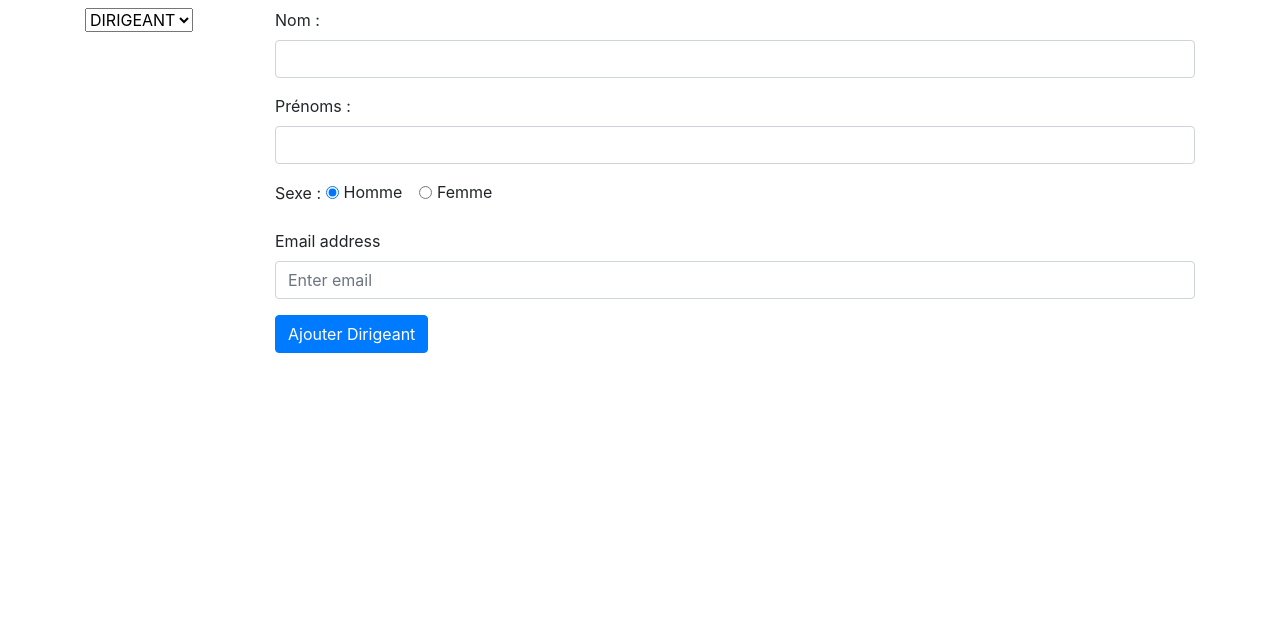
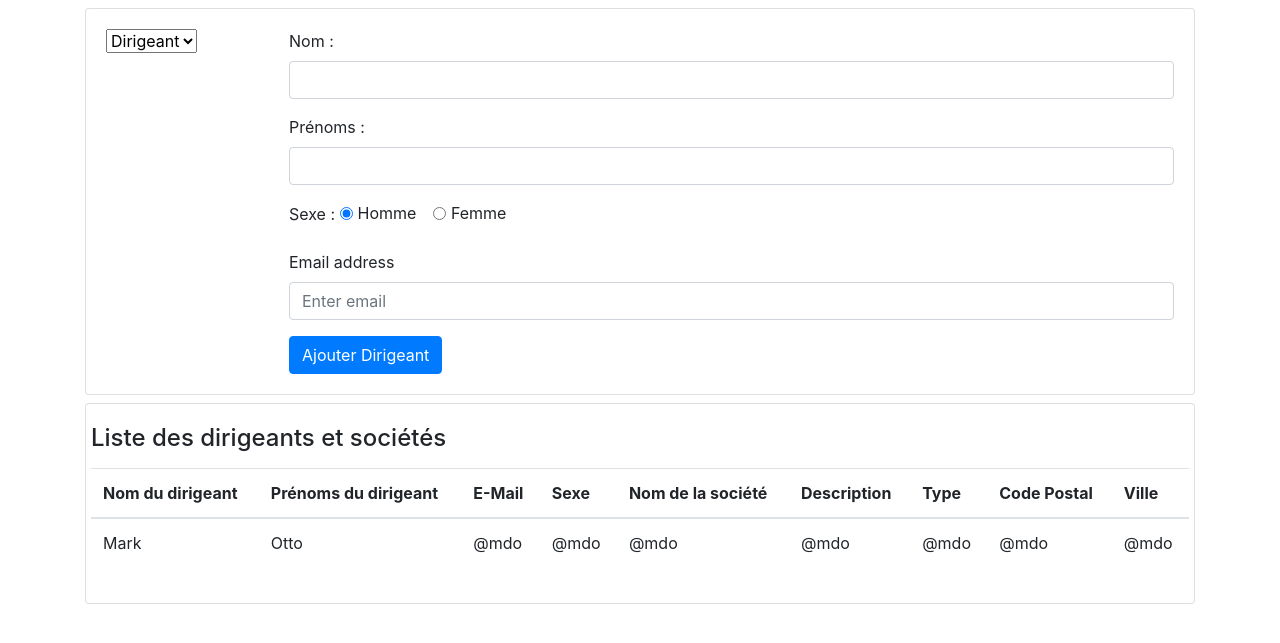
Before and after one commit to rivoramampiandra/symfonyapp, a Symfony app: template templates/index.html.twig in a window 1280 px wide. Shown: the top 643 px of the page. Run offline with Twig, Linux system fonts and the light colour scheme; the template is opened without the code that fills it, so the values that code supplies are empty; some libraries are stand-ins or nearby versions.

Commit message:
controllers

```diff
--- a/templates/index.html.twig
+++ b/templates/index.html.twig
@@ -1,74 +1,73 @@
 {% extends 'layouts/base.html.twig' %}
 
 {% block body %}
+  <div class="card card-body">
     <div class="row">
       <div id="select" class="col-2">
         <select class="form-select" name="type" id="type">
-                <option value="dirigeant" selected>DIRIGEANT</option>
-                <option value="societe">SOCIETE</option>
+          <option value="dirigeant">Dirigeant</option>
+          <option value="societe">Société</option>
         </select>
       </div>
 
-        <div id="societe" class="col-10" style="display: none">
-            <form action="POST">
+      <div id="societe" class="col-10 d-none">
           <div class="form-group">
             <label for="nom-societe">Nom Société: </label>
-                    <input type="text" class="form-control" name="nom_societe" id="nom-societe">
+            <input type="text" class="form-control" id="nom-societe">
           </div>
 
           <div class="form-group">
             <label for="description-societe">Description Société : </label>
-                    <textarea name="description_societe" class="form-control" id="description-societe" cols="30" rows="10"></textarea>
+            <textarea class="form-control" id="description-societe" cols="30"
+                      rows="10"></textarea>
           </div>
 
           <div class="form-group">
             <label for="type-societe">Type Société : </label>
             <div class="form-check form-check-inline">
-                        <input class="form-check-input" type="checkbox" id="sarl" value="sarl">
+              <input class="form-check-input type-societe" type="checkbox" id="sarl" value="sarl">
               <label class="form-check-label" for="sarl">SARL</label>
             </div>
             <div class="form-check form-check-inline">
-                        <input class="form-check-input" type="checkbox" id="eurl" value="eurl">
+              <input class="form-check-input type-societe" type="checkbox" id="eurl" value="eurl">
               <label class="form-check-label" for="eurl">EURL</label>
             </div>
             <div class="form-check form-check-inline">
-                        <input class="form-check-input" type="checkbox" id="selarl" value="selarl">
+              <input class="form-check-input type-societe" type="checkbox" id="selarl" value="selarl">
               <label class="form-check-label" for="selarl">SELARL</label>
             </div>
             <div class="form-check form-check-inline">
-                        <input class="form-check-input" type="checkbox" id="sa" value="sa">
+              <input class="form-check-input type-societe" type="checkbox" id="sa" value="sa">
               <label class="form-check-label" for="sa">SA</label>
             </div>
             <div class="form-check form-check-inline">
-                        <input class="form-check-input" type="checkbox" id="sas" value="sas">
+              <input class="form-check-input type-societe" type="checkbox" id="sas" value="sas">
               <label class="form-check-label" for="sas">SAS</label>
             </div>
             <div class="form-check form-check-inline">
-                        <input class="form-check-input" type="checkbox" id="sasu" value="sasu">
+              <input class="form-check-input type-societe" type="checkbox" id="sasu" value="sasu">
               <label class="form-check-label" for="sasu">SASU</label>
             </div>
             <div class="form-check form-check-inline">
-                        <input class="form-check-input" type="checkbox" id="scp" value="scp">
+              <input class="form-check-input type-societe" type="checkbox" id="scp" value="scp">
               <label class="form-check-label" for="scp">SCP</label>
             </div>
           </div>
 
           <div class="form-group">
             <label for="code-postal">Code Postal : </label>
-                    <input type="text" name="code_postal" class="form-control" id="code-postal">
+            <input type="text" class="form-control" id="code-postal">
           </div>
 
           <div class="form-group">
             <label for="ville">Ville : </label>
-                    <input type="text" name="ville" class="form-control" id="ville">
+            <input type="text" class="form-control" id="ville">
           </div>
 
-                <button type="submit" class="btn btn-primary">Ajouter Société</button>
-            </form>
+          <button type="button" class="btn btn-primary" id="add-societe">Ajouter Société</button>
       </div>
 
       <div id="dirigeant" class="col-10">
-            <form action="POST">
           <div class="form-group">
             <label for="nom">Nom : </label>
             <input type="text" class="form-control" id="nom">
@@ -80,13 +79,13 @@
           <div class="form-group">
             <label for="sexe">Sexe : </label>
             <div class="form-check-inline">
-                        <input class="form-check-input" type="radio" name="sexe" id="homme" checked>
+              <input class="form-check-input" type="radio" name="sexe" id="homme" value="homme" checked>
               <label class="form-check-label" for="homme">
                 Homme
               </label>
             </div>
             <div class="form-check-inline">
-                        <input class="form-check-input" type="radio" name="sexe" id="femme">
+              <input class="form-check-input" type="radio" name="sexe" id="femme" value="femme">
               <label class="form-check-label" for="femme">
                 Femme
               </label>
@@ -96,8 +95,43 @@
             <label for="email">Email address</label>
             <input type="email" class="form-control" id="email" placeholder="Enter email">
           </div>
-                <button type="submit" class="btn btn-primary">Ajouter Dirigeant</button>
-            </form>
+          <button type="button" id="add-dirigeant" class="btn btn-primary">Ajouter Dirigeant</button>
+      </div>
+    </div>
+  </div>
+  <div class="card card-body mt-2">
+    <div class="row">
+      <h4 class="text-center">Liste des dirigeants et sociétés</h4>
+    </div>
+    <div class="row mt-2">
+      <table class="table">
+        <thead>
+        <tr>
+          <th scope="col">Nom du dirigeant</th>
+          <th scope="col">Prénoms du dirigeant</th>
+          <th scope="col">E-Mail</th>
+          <th scope="col">Sexe</th>
+          <th scope="col">Nom de la société</th>
+          <th scope="col">Description</th>
+          <th scope="col">Type</th>
+          <th scope="col">Code Postal</th>
+          <th scope="col">Ville</th>
+        </tr>
+        </thead>
+        <tbody>
+        <tr>
+          <td>Mark</td>
+          <td>Otto</td>
+          <td>@mdo</td>
+          <td>@mdo</td>
+          <td>@mdo</td>
+          <td>@mdo</td>
+          <td>@mdo</td>
+          <td>@mdo</td>
+          <td>@mdo</td>
+        </tr>
+        </tbody>
+      </table>
     </div>
   </div>
 {% endblock %}
@@ -106,11 +140,52 @@
   <script>
       jQuery(document).ready(function ($) {
           $('select[name="type"]#type').change(function () {
-                var value = $(this).val();
+              var typeSelect = $(this).val();
 
-                if (value === 'dirigeant') {
+              if (typeSelect === 'dirigeant') {
+                  if (typeSelect === 'dirigeant') {
+                      $('#dirigeant').show();
+                      $('#societe').hide();
+                  } else if (typeSelect === 'societe') {
+                      debugger;
+                      $('#dirigeant').hide();
+                      $('#societe').show();
+                  }
+              }
+          });
 
+
+          $('#add-dirigeant').click(function () {
+              var nom = $('#nom').val();
+              var prenoms = $('#prenoms').val();
+              var sexe = $('input[name="sexe"]:checked').val();
+              var email = $('#email').val();
+
+              $.ajax({
+                 type : 'POST',
+                 url : '/add_dirigeant',
+                 data : { nom, prenoms, sexe, email },
+                 success : function (donnees) {
+                     console.log(donnees);
                  }
+              });
+          });
+
+          $('#add-societe').click(function () {
+              var nom_societe = $('#nom-societe').val();
+              var description = $('#description-societe').val();
+
+              var code_postal = $('#code-postal').val();
+              var ville = $('#ville').val();
+
+              $.ajax({
+                  type : 'POST',
+                  url : '/add_societe',
+                  data : { nom_societe, description, code_postal, ville },
+                  success : function (donnees) {
+                      console.log(donnees);
+                  }
+              })
           });
       });
   </script>
```
Also changed, not shown: config/routes.yaml (+12 -2 lines), src/Controller/DirigeantController.php (added, +22 -0 lines), src/Controller/SocieteController.php (added, +19 -0 lines). Lines whose indentation alone changed are shown as unchanged.
